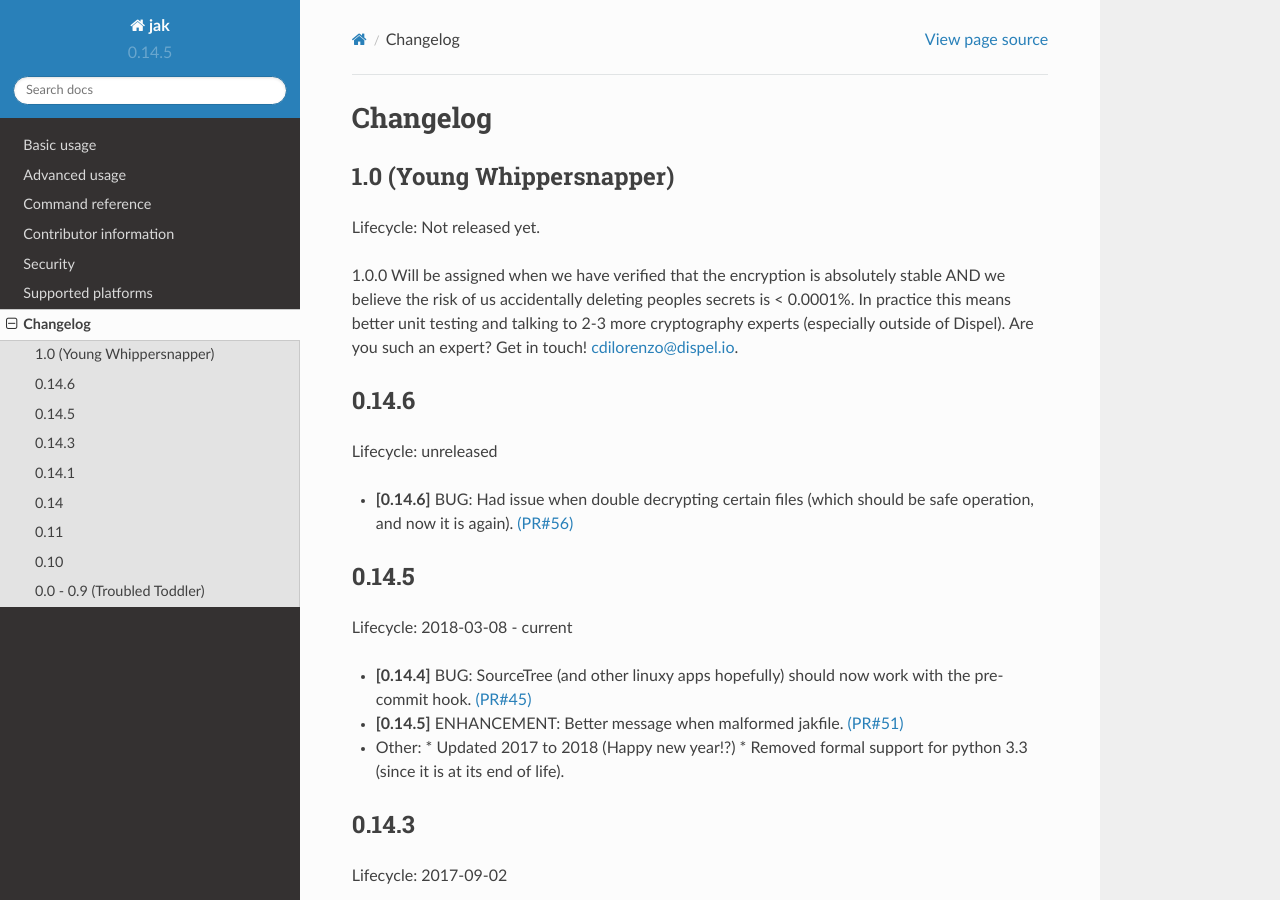
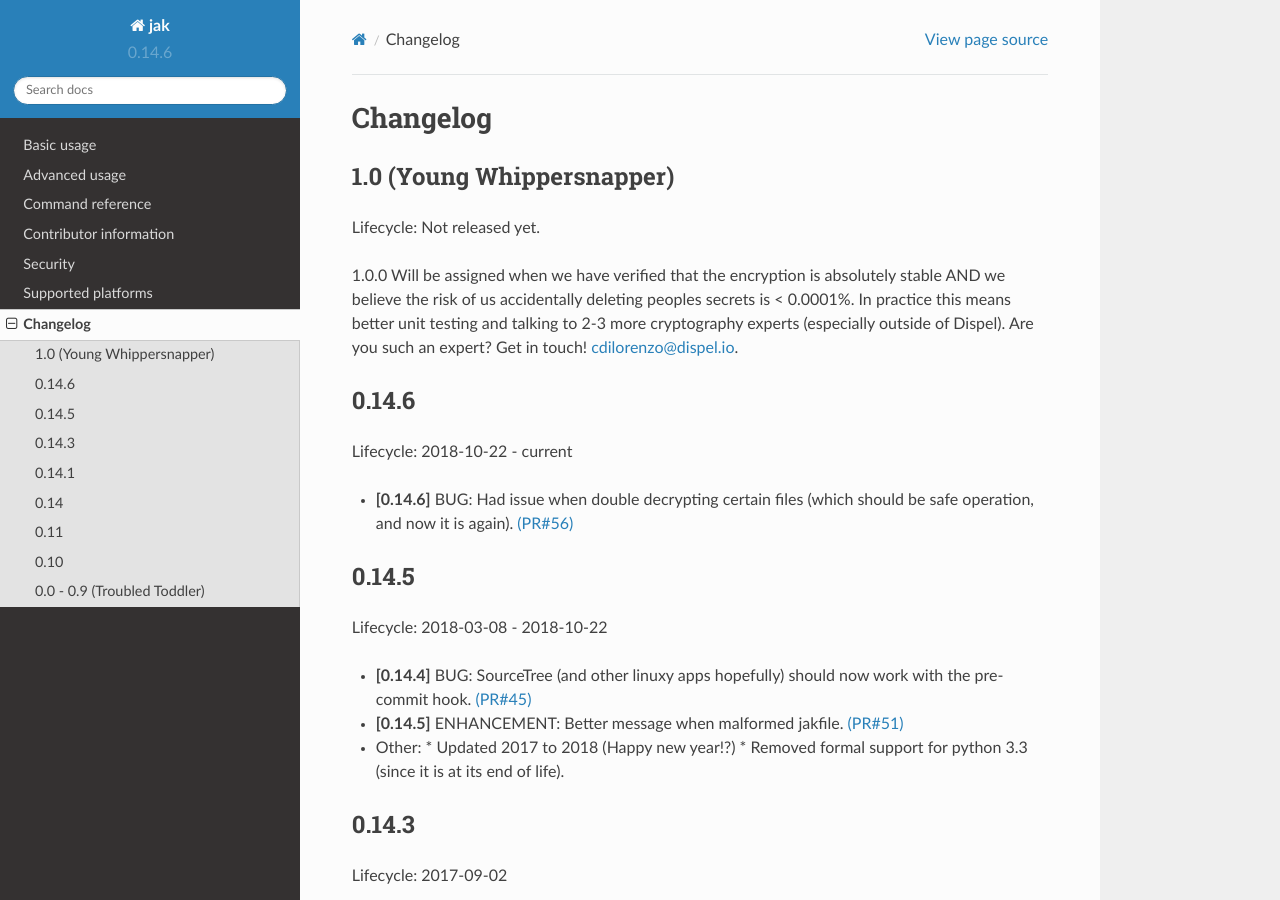
Before and after one commit to dispel/jak, a Sphinx documentation site: the page built from docs/changelog.rst, in a window 1280 px wide and 900 px high. Built offline with Sphinx 7.4.7 and the Read the Docs theme 2.0.0, drawn with Linux system fonts in a browser that asks for light colours; nearby versions of some CDN libraries; library files that are not in the unit come from our copies.

Commit message:
updating version and changelog (time to deploy!)

```diff
--- a/docs/changelog.rst
+++ b/docs/changelog.rst
@@ -16,7 +16,7 @@ Lifecycle: Not released yet.
 0.14.6
 ------
 
-Lifecycle: unreleased
+Lifecycle: 2018-10-22 - current
 
 * **[0.14.6]** BUG: Had issue when double decrypting certain files (which should be safe operation, and now it is again). `(PR#56) <https://github.com/dispel/jak/pull/56>`_
 
@@ -24,7 +24,7 @@ Lifecycle: unreleased
 0.14.5
 ------
 
-Lifecycle: 2018-03-08 - current
+Lifecycle: 2018-03-08 - 2018-10-22
 
 * **[0.14.4]** BUG: SourceTree (and other linuxy apps hopefully) should now work with the pre-commit hook. `(PR#45) <https://github.com/dispel/jak/pull/45>`_
 * **[0.14.5]** ENHANCEMENT: Better message when malformed jakfile. `(PR#51) <https://github.com/dispel/jak/pull/51>`_
--- a/jak/__init__.py
+++ b/jak/__init__.py
@@ -35,5 +35,5 @@ Copyright 2018 Dispel, LLC
 Apache 2.0 License, see https://github.com/dispel/jak/blob/master/LICENSE for details.
 """
 
-__version__ = '0.14.5'
+__version__ = '0.14.6'
 __version_full__ = "Jak v{0} ({1})".format(__version__, 'Troubled Toddler')
```
Also changed, not shown: 1 other file.
